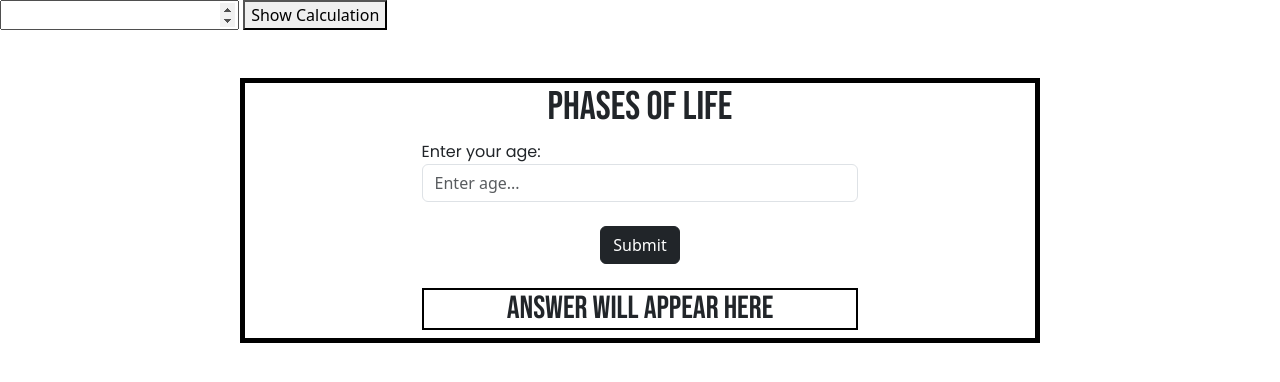
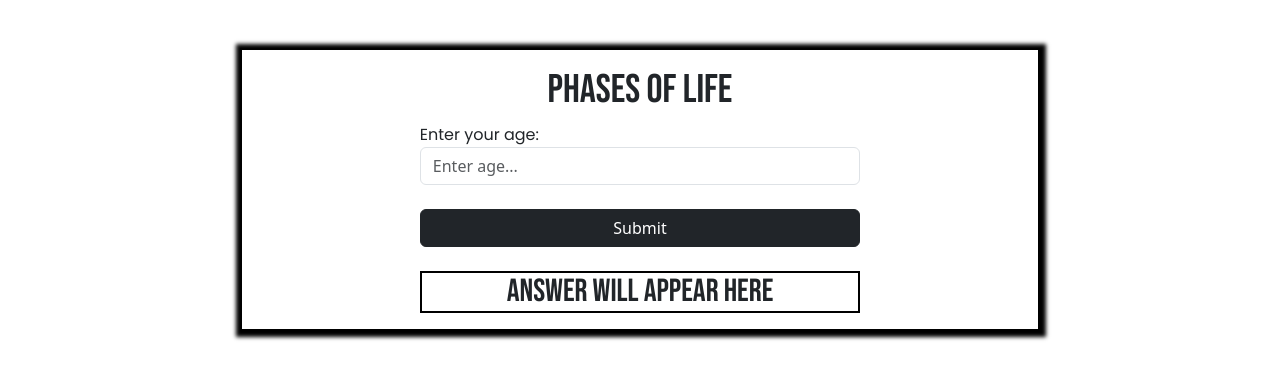
Before and after one commit to brypaulopez/wd100-exercise13-Lopez, a plain HTML site: page index.html in a window 1280 px wide. Drawn offline with nearby package versions, Linux system fonts and the light colour scheme.

Commit message:
finishing touch

```diff
--- a/index.html
+++ b/index.html
@@ -3,7 +3,7 @@
 <head>
     <meta charset="UTF-8">
     <meta name="viewport" content="width=device-width, initial-scale=1.0">
-    <title>Document</title>
+    <title>Exercise 13 - Phases of Life</title>
     <link rel="stylesheet" href="style.css">
     <link href="https://cdn.jsdelivr.net/npm/bootstrap@5.3.3/dist/css/bootstrap.min.css" rel="stylesheet" integrity="sha384-QWTKZyjpPEjISv5WaRU9OFeRpok6YctnYmDr5pNlyT2bRjXh0JMhjY6hW+ALEwIH" crossorigin="anonymous">
     <meta name="viewport" content="width=device-width, initial-scale=1.0">
@@ -17,10 +17,10 @@
     <link href="https://fonts.googleapis.com/css2?family=Poppins:ital,wght@0,100;0,200;0,300;0,400;0,500;0,600;0,700;0,800;0,900;1,100;1,200;1,300;1,400;1,500;1,600;1,700;1,800;1,900&display=swap" rel="stylesheet">
 </head>
 <body>
-    <input type="number" id="ageInput">
-    <button onclick="ageCalculation();">Show Calculation</button>
+    <!-- <input type="number" id="ageInput">
+    <button onclick="ageCalculation();">Show Calculation</button> -->
     <div class="container-md mt-5">
-        <h1 class="text-center">Phases of Life</h1>
+        <h1 class="text-center mt-3">Phases of Life</h1>
         <div class="row">
             <div class="col-md-7">
                 <label for="">
@@ -32,7 +32,7 @@
                 <button class="btn btn-dark mt-4" onclick="lifePhase();">Submit</button>
             </div>
             <div class="col-md-7 output-border">
-                <h2 class="text-center mt-4" id="output">
+                <h2 class="text-center mt-4 mb-3" id="output">
                     Answer will appear here
                 </h2>
             </div>
--- a/style.css
+++ b/style.css
@@ -10,9 +10,13 @@ label {
     border: solid 2px black;
 }
 .container-md {
-    border: solid 5px black;
+    border: solid 2px black;
     width: 800px !important;
+    box-shadow: 1px 1px 4px 5px black
 }
 .col-md-7 {
     margin: auto;
 }
+button {
+    width: 100% !important;
+}
```
